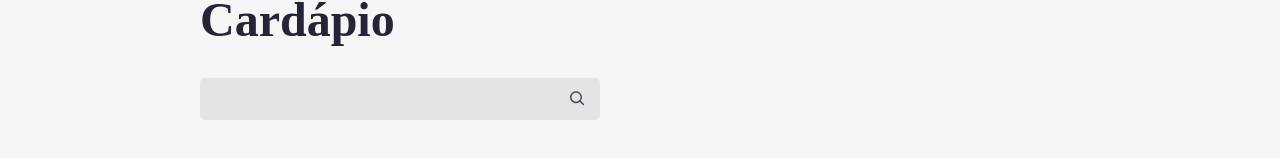
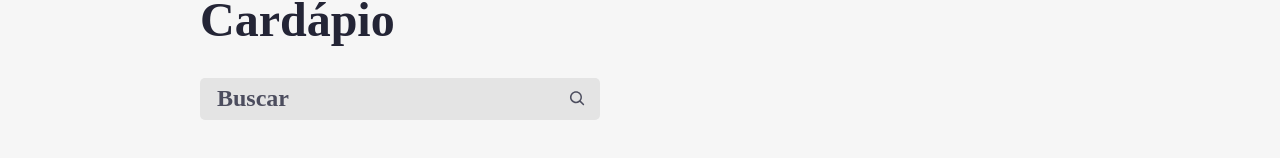
Before and after one commit to lucas-dantas10/aluroni, a React (Create React App) app: page / in a window 1280 px wide. Shown: the part 514-672 px from the top of the page. Built offline with nearby package versions, Linux system fonts and the light colour scheme; a web font is replaced by a local one.

Commit message:
input de busca

```diff
--- a/src/pages/Cardapio/Buscador/index.tsx
+++ b/src/pages/Cardapio/Buscador/index.tsx
@@ -13,6 +13,7 @@ export function Buscador({busca, setBusca}: Props) {
             type="text"
             value={busca}
             onChange={(evento) => setBusca(evento.target.value)}
+            placeholder="Buscar"
             />
             <CgSearch
                 size={20}
```
